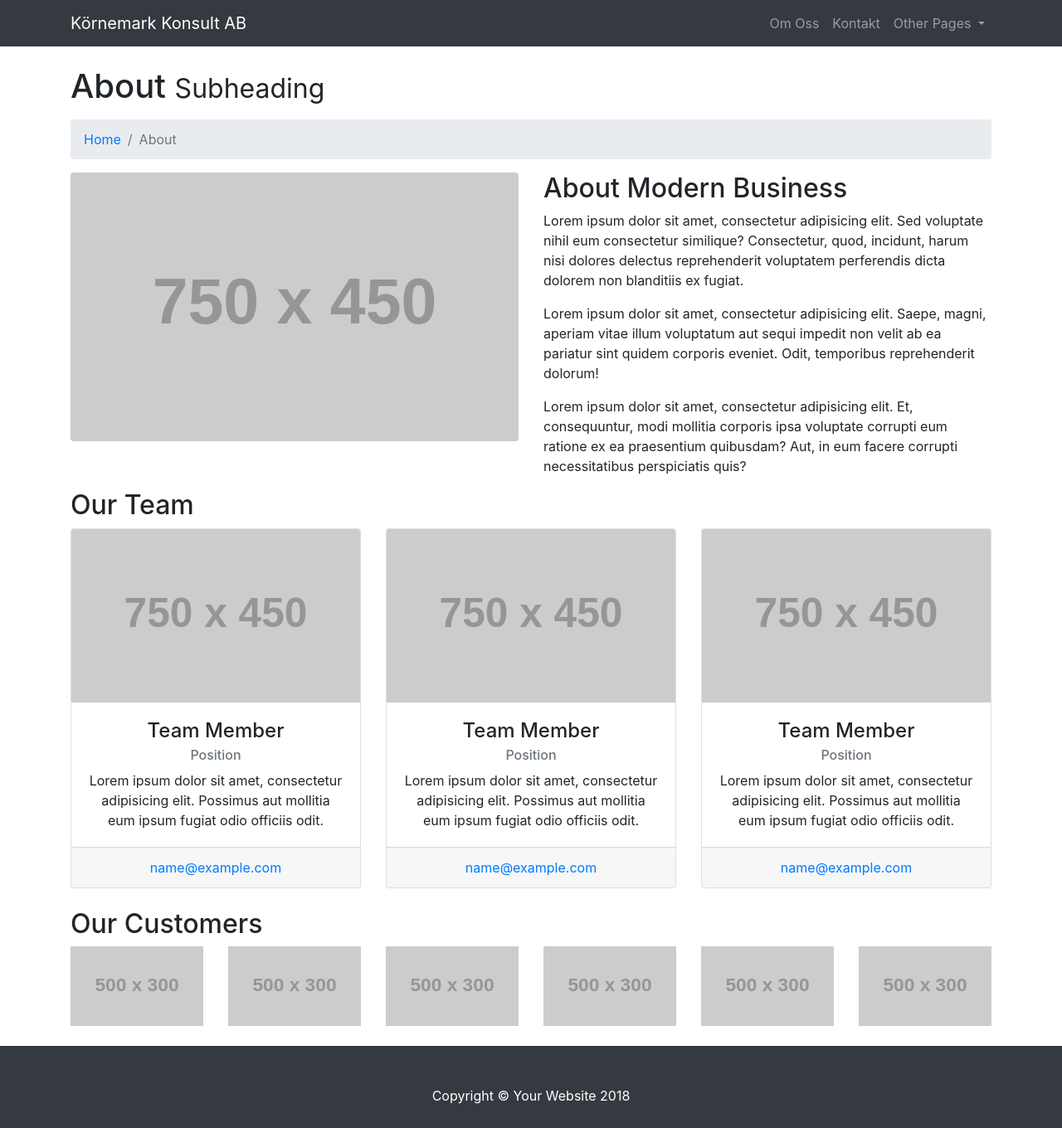
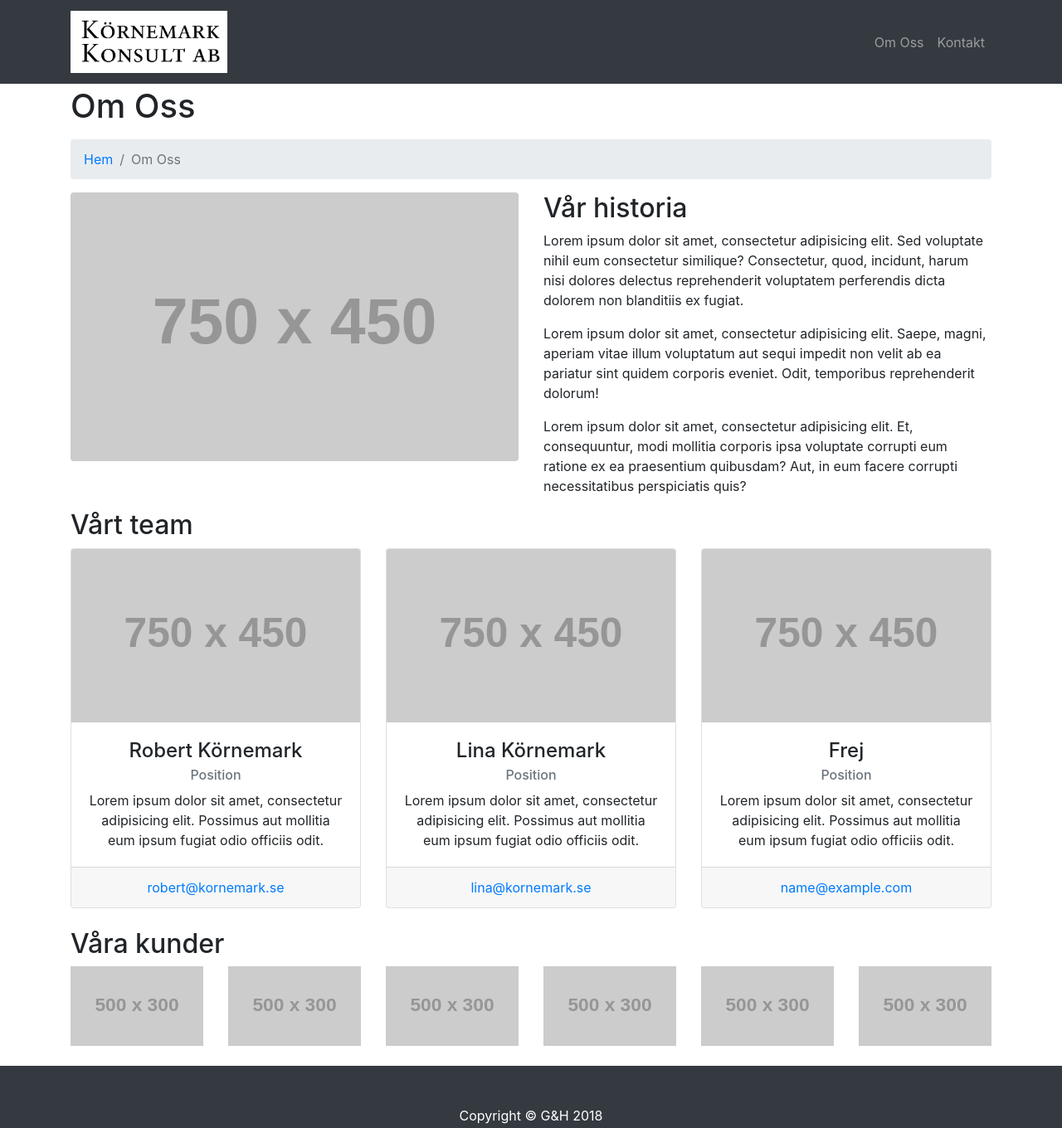
Before and after one commit to SusanneGut/KornemarkKonsultAB, a website: page about.html in a window 1280 px wide. Shown: the top 1360 px of the page at 83% size. Drawn offline with Linux system fonts and the light colour scheme; placeholder pictures from the web are drawn by us.

Commit message:
alla nav uppdaterade

```diff
--- a/about.html
+++ b/about.html
@@ -8,13 +8,14 @@
     <meta name="description" content="">
     <meta name="author" content="">
 
-    <title>Modern Business - Start Bootstrap Template</title>
+    <title>Körnemark Konsult AB - Om oss</title>
 
     <!-- Bootstrap core CSS -->
     <link href="vendor/bootstrap/css/bootstrap.min.css" rel="stylesheet">
 
     <!-- Custom styles for this template -->
     <link href="css/modern-business.css" rel="stylesheet">
+      <link href="css/StyleSheet1.css" rel="stylesheet" />
 
   </head>
 
@@ -23,14 +24,16 @@
       <!-- Navigation -->
       <nav class="navbar fixed-top navbar-expand-lg navbar-dark bg-dark fixed-top">
           <div class="container">
-              <a class="navbar-brand" href="index.html">Körnemark Konsult AB</a>
+              <a class="navbar-brand" href="index.html">
+                  <img src="img/körnemarktv_logga2.jpg" height="20%" width="20%" />
+              </a>
               <button class="navbar-toggler navbar-toggler-right" type="button" data-toggle="collapse" data-target="#navbarResponsive" aria-controls="navbarResponsive" aria-expanded="false" aria-label="Toggle navigation">
                   <span class="navbar-toggler-icon"></span>
               </button>
               <div class="collapse navbar-collapse" id="navbarResponsive">
                   <ul class="navbar-nav ml-auto">
                       <li class="nav-item">
-                          <a class="nav-link" href="about.html">Om Oss</a>
+                          <a class="nav-link" href="about.html">Om&nbspOss</a>
                       </li>
                       <!--<li class="nav-item">
                       <a class="nav-link" href="services.html">Services</a>
@@ -60,9 +63,9 @@
                         <a class="dropdown-item" href="blog-post.html">Blog Post</a>
                       </div>
                     </li>-->
-                      <li class="nav-item dropdown">
+                      <!--<li class="nav-item dropdown">
                           <a class="nav-link dropdown-toggle" href="#" id="navbarDropdownBlog" data-toggle="dropdown" aria-haspopup="true" aria-expanded="false">
-                              Other Pages
+                              Other&nbspPages
                           </a>
                           <div class="dropdown-menu dropdown-menu-right" aria-labelledby="navbarDropdownBlog">
                               <a class="dropdown-item" href="full-width.html">Full Width Page</a>
@@ -71,7 +74,7 @@
                               <a class="dropdown-item" href="404.html">404</a>
                               <a class="dropdown-item" href="pricing.html">Pricing Table</a>
                           </div>
-                      </li>
+                      </li>-->
                   </ul>
               </div>
           </div>
@@ -81,15 +84,15 @@
     <div class="container">
 
       <!-- Page Heading/Breadcrumbs -->
-      <h1 class="mt-4 mb-3">About
-        <small>Subheading</small>
+      <h1 class="mt-4 mb-3">Om Oss
+        <!--<small>Subheading</small>-->
       </h1>
 
       <ol class="breadcrumb">
         <li class="breadcrumb-item">
-          <a href="index.html">Home</a>
+          <a href="index.html">Hem</a>
         </li>
-        <li class="breadcrumb-item active">About</li>
+        <li class="breadcrumb-item active">Om Oss</li>
       </ol>
 
       <!-- Intro Content -->
@@ -98,7 +101,7 @@
           <img class="img-fluid rounded mb-4" src="http://placehold.it/750x450" alt="">
         </div>
         <div class="col-lg-6">
-          <h2>About Modern Business</h2>
+          <h2>Vår historia</h2>
           <p>Lorem ipsum dolor sit amet, consectetur adipisicing elit. Sed voluptate nihil eum consectetur similique? Consectetur, quod, incidunt, harum nisi dolores delectus reprehenderit voluptatem perferendis dicta dolorem non blanditiis ex fugiat.</p>
           <p>Lorem ipsum dolor sit amet, consectetur adipisicing elit. Saepe, magni, aperiam vitae illum voluptatum aut sequi impedit non velit ab ea pariatur sint quidem corporis eveniet. Odit, temporibus reprehenderit dolorum!</p>
           <p>Lorem ipsum dolor sit amet, consectetur adipisicing elit. Et, consequuntur, modi mollitia corporis ipsa voluptate corrupti eum ratione ex ea praesentium quibusdam? Aut, in eum facere corrupti necessitatibus perspiciatis quis?</p>
@@ -107,19 +110,19 @@
       <!-- /.row -->
 
       <!-- Team Members -->
-      <h2>Our Team</h2>
+      <h2>Vårt team</h2>
 
       <div class="row">
         <div class="col-lg-4 mb-4">
           <div class="card h-100 text-center">
             <img class="card-img-top" src="http://placehold.it/750x450" alt="">
             <div class="card-body">
-              <h4 class="card-title">Team Member</h4>
+              <h4 class="card-title">Robert Körnemark</h4>
               <h6 class="card-subtitle mb-2 text-muted">Position</h6>
               <p class="card-text">Lorem ipsum dolor sit amet, consectetur adipisicing elit. Possimus aut mollitia eum ipsum fugiat odio officiis odit.</p>
             </div>
             <div class="card-footer">
-              <a href="#">name@example.com</a>
+              <a href="#">robert@kornemark.se</a>
             </div>
           </div>
         </div>
@@ -127,12 +130,12 @@
           <div class="card h-100 text-center">
             <img class="card-img-top" src="http://placehold.it/750x450" alt="">
             <div class="card-body">
-              <h4 class="card-title">Team Member</h4>
+              <h4 class="card-title">Lina Körnemark</h4>
               <h6 class="card-subtitle mb-2 text-muted">Position</h6>
               <p class="card-text">Lorem ipsum dolor sit amet, consectetur adipisicing elit. Possimus aut mollitia eum ipsum fugiat odio officiis odit.</p>
             </div>
             <div class="card-footer">
-              <a href="#">name@example.com</a>
+              <a href="#">lina@kornemark.se</a>
             </div>
           </div>
         </div>
@@ -140,7 +143,7 @@
           <div class="card h-100 text-center">
             <img class="card-img-top" src="http://placehold.it/750x450" alt="">
             <div class="card-body">
-              <h4 class="card-title">Team Member</h4>
+              <h4 class="card-title">Frej</h4>
               <h6 class="card-subtitle mb-2 text-muted">Position</h6>
               <p class="card-text">Lorem ipsum dolor sit amet, consectetur adipisicing elit. Possimus aut mollitia eum ipsum fugiat odio officiis odit.</p>
             </div>
@@ -153,7 +156,7 @@
       <!-- /.row -->
 
       <!-- Our Customers -->
-      <h2>Our Customers</h2>
+      <h2>Våra kunder</h2>
       <div class="row">
         <div class="col-lg-2 col-sm-4 mb-4">
           <img class="img-fluid" src="http://placehold.it/500x300" alt="">
@@ -182,7 +185,7 @@
       <!-- Footer -->
       <footer class="py-5 bg-dark">
           <div class="container">
-        <p class="m-0 text-center text-white">Copyright &copy; Your Website 2018</p>
+              <p class="m-0 text-center text-white">Copyright &copy; G&H 2018</p>
           </div>
           <!-- /.container -->
       </footer>
--- a/css/StyleSheet1.css
+++ b/css/StyleSheet1.css
@@ -1,9 +1,8 @@
 body
 {
+    padding-top:80px;
 }
-.navbar-brand{
-    font-size:30px;
+
+.nav-link {
+    padding: 4px;
 }
-.nav-link{
-    padding:4px;
-}
```
Also changed, not shown: contact.html (+9 -7 lines), index.html (+4 -3 lines). Lines whose indentation alone changed are shown as unchanged.
